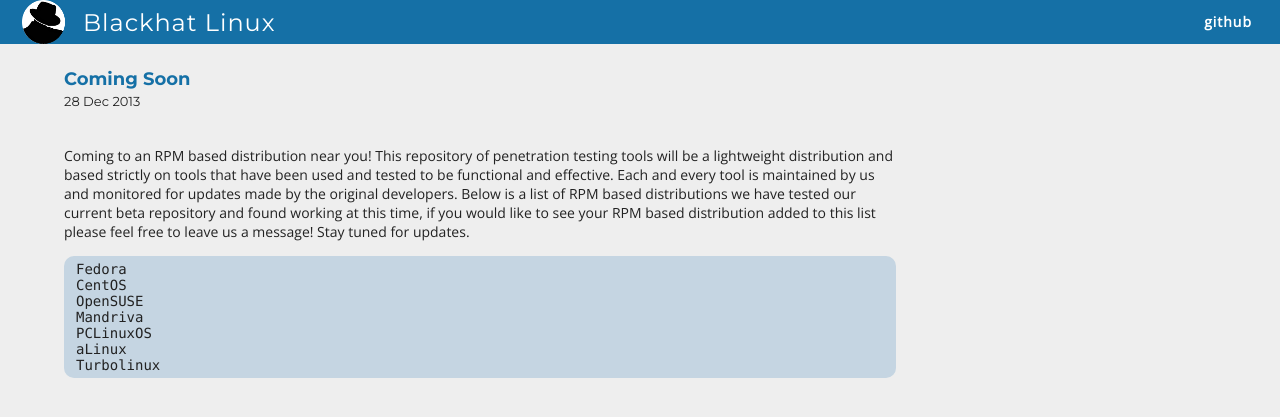
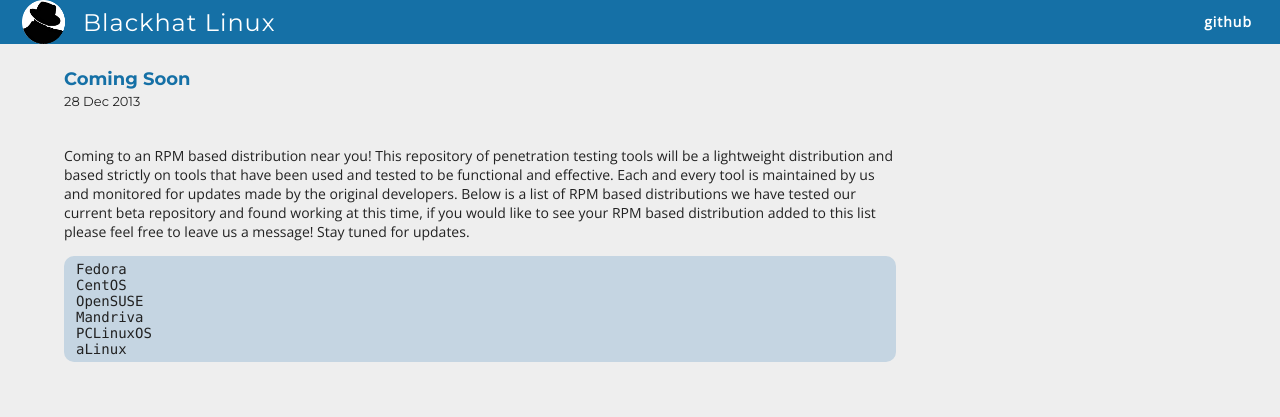
Before and after one commit to blackhatlinux/blackhatlinux-dot-org, a Jekyll site: the page built from _posts/2013-12-28-coming-soon.html, in a window 1280 px wide. Shown: the top 417 px of the page. Built offline with Jekyll 4.4.1, drawn with Linux system fonts in a browser that asks for light colours; nearby versions of some CDN libraries; Markdown is read by kramdown in place of the engine named in the settings.

Commit message:
removed turbolinux from support

```diff
--- a/_posts/2013-12-28-coming-soon.html
+++ b/_posts/2013-12-28-coming-soon.html
@@ -16,6 +16,5 @@
     <li>Mandriva</li>
     <li>PCLinuxOS</li>
     <li>aLinux</li>
-    <li>Turbolinux</li>
   </ul>
 </div>
```
